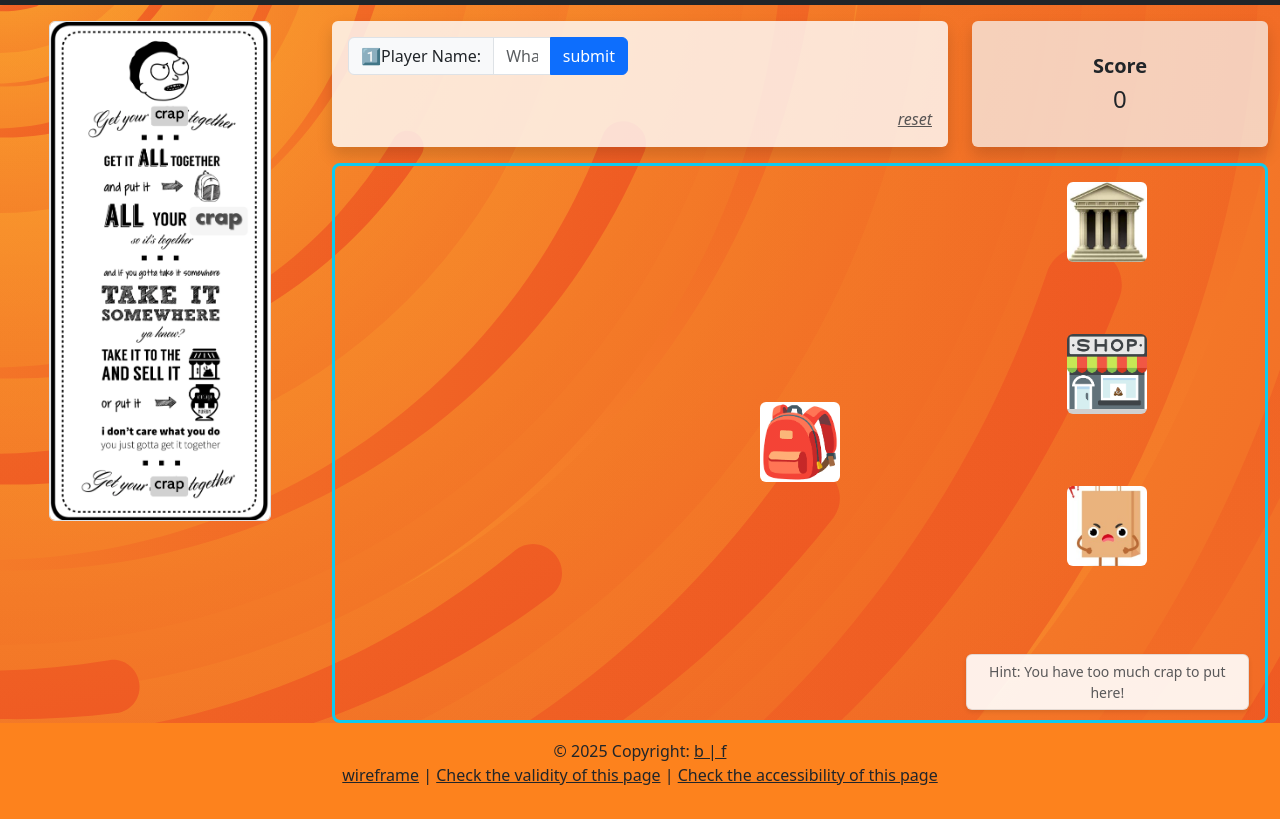
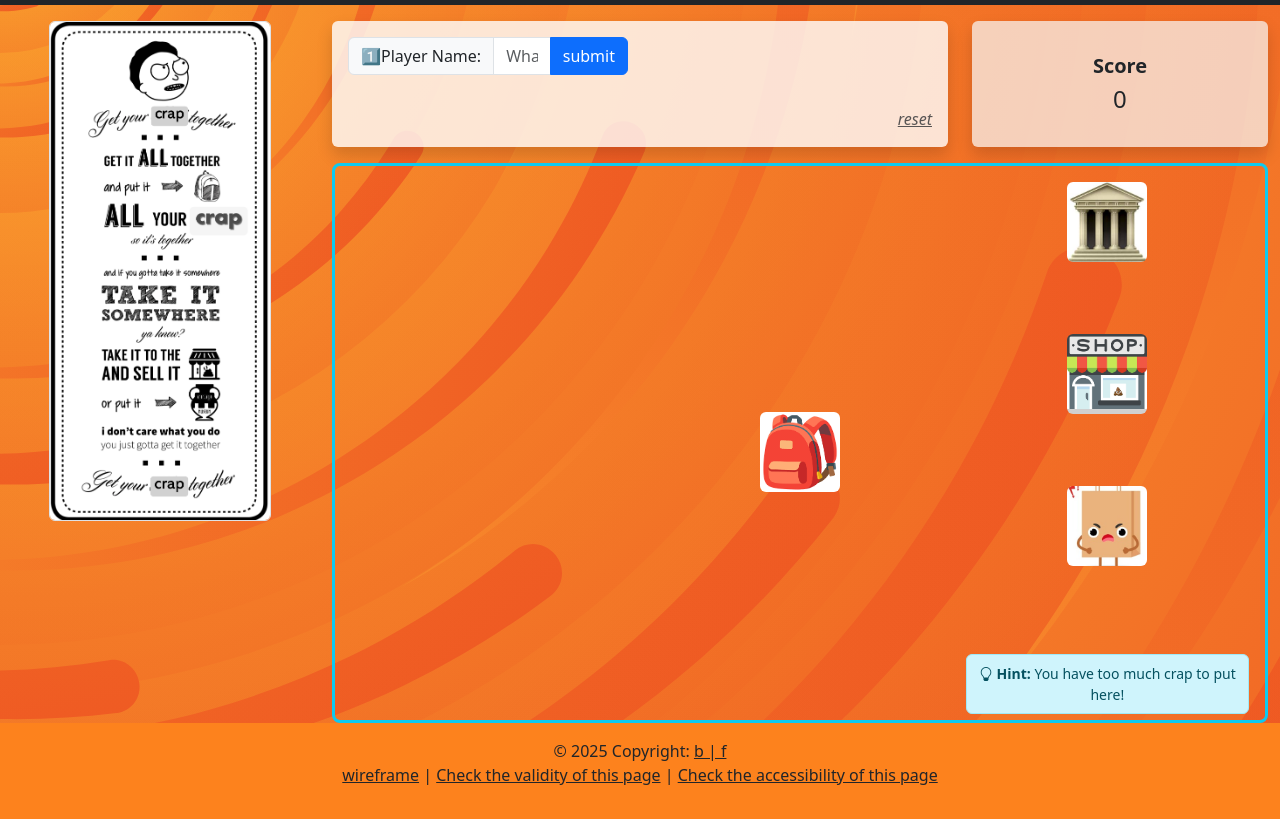
Before and after one commit to bfletcher4921/vigilant-adventure-superGame, a plain HTML site: page index.html in a window 1280 px wide. Shown: the part 107-926 px from the top of the page. Drawn offline with nearby package versions, Linux system fonts and the light colour scheme.

Commit message:
correct accessability bg for hint

```diff
--- a/index.html
+++ b/index.html
@@ -162,9 +162,13 @@
                     </div>
                     <div id="bag" class="gameTargets bg-primary rounded" style="width: 80px; height: 80px; background-image: url('images/bag.jpg'); background-size: cover; background-position: center;">
                     </div>
-                    <!--<small class="text-muted text-center mt-3">Hint: You have too much crap to put here!</small>-->
-                    <!-- Option 4: Custom styling via CSS -->
-                        <small class="text-muted text-center mt-3 hint-text">Hint: You have too much crap to put here!</small>
+                      <!-- add bg for accessability-->
+                        <div class="alert alert-info mt-3 p-2" role="complementary" aria-label="Game hint">
+                          <small class="text-center d-block">
+                            <i class="bi bi-lightbulb" aria-hidden="true"></i>
+                            <strong>Hint:</strong> You have too much crap to put here!
+                          </small>
+                        </div>
                   </div>
                 </div>
 
```
